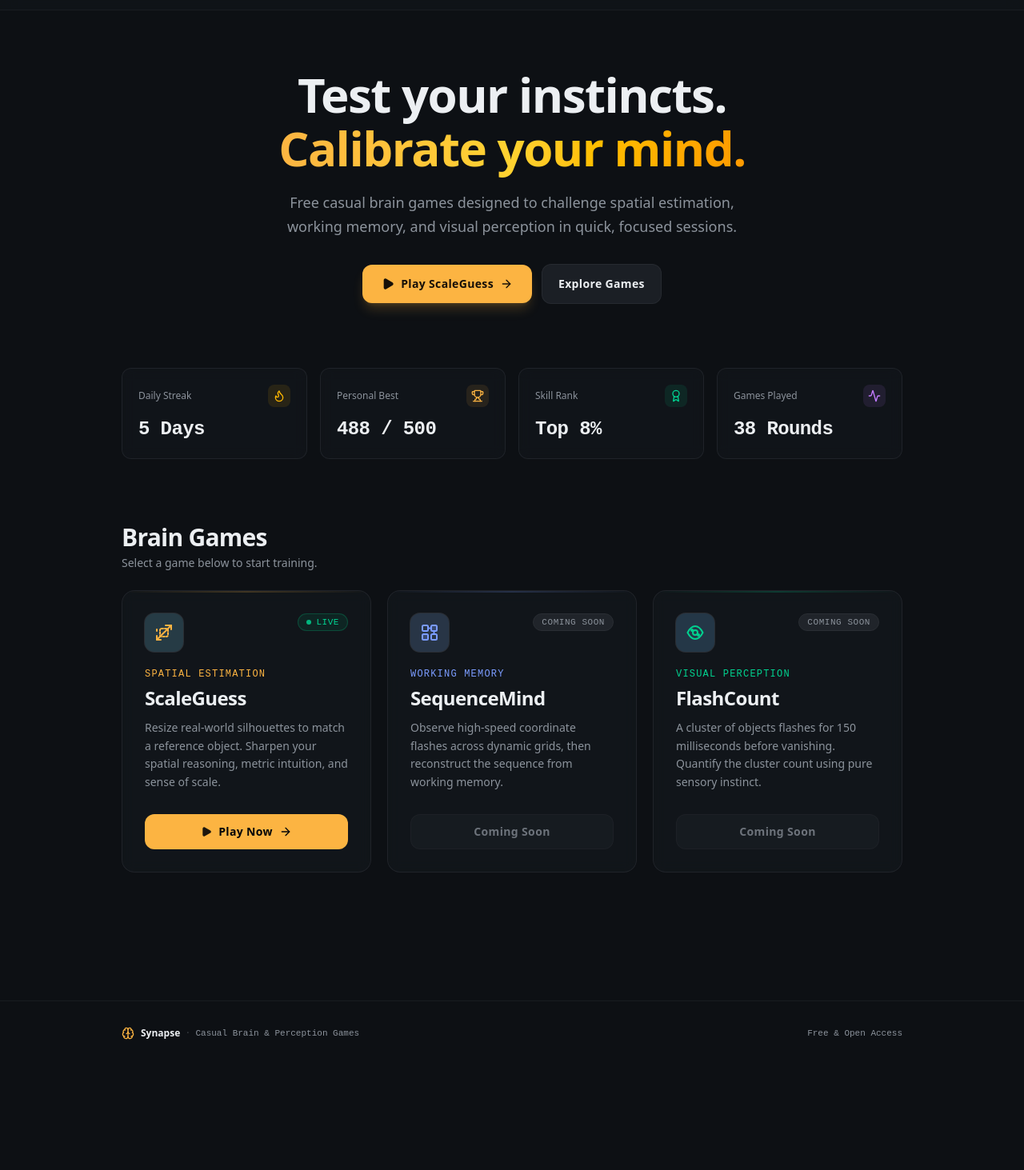
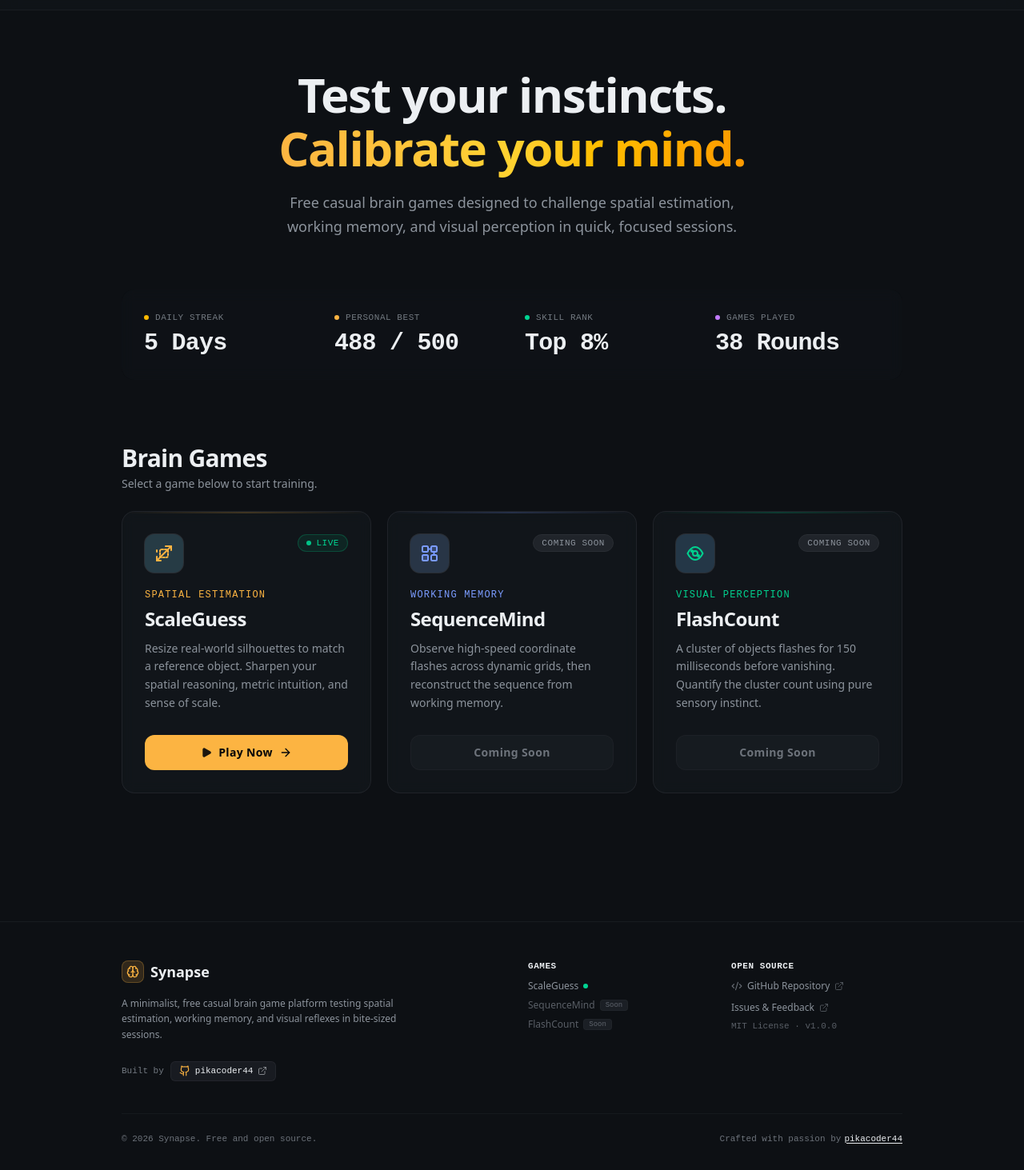
Before and after one commit to pikacoder44/Guess-the-size, a React (Vite) app: page / in a window 1280 px wide. Shown: the part 48-1511 px from the top of the page at 80% size. Before the commit the page ends 1380 px from the top, so only its background shows below. Built offline with nearby package versions, Linux system fonts and the light colour scheme; no server answers.

Commit message:
Made navbar and homepage minimal

```diff
--- a/src/App.tsx
+++ b/src/App.tsx
@@ -146,7 +146,7 @@ export function App() {
       )}
 
       {/* ── Footer ── */}
-      <Footer />
+      <Footer onNavigate={navigateTo} />
 
       {/* ── In-App Auth Modal ── */}
       <AuthModal />
--- a/src/components/home/Footer.tsx
+++ b/src/components/home/Footer.tsx
@@ -1,18 +1,165 @@
-import { Brain } from "lucide-react";
+import { Brain, ExternalLink, Code2 } from "lucide-react";
 
-export function Footer() {
+interface FooterProps {
+  onNavigate?: (route: "home" | "scaleGuess") => void;
+}
+
+function GithubIcon({ className = "w-4 h-4" }: { className?: string }) {
   return (
-    <footer className="w-full border-t border-border/40 mt-16 sm:mt-24 py-8 text-xs text-muted-foreground">
-      <div className="max-w-5xl mx-auto px-4 sm:px-6 flex flex-col sm:flex-row items-center justify-between gap-4">
-        <div className="flex items-center gap-2">
-          <Brain className="w-4 h-4 text-primary" />
-          <span className="font-display font-semibold text-foreground">Synapse</span>
-          <span className="opacity-40">·</span>
-          <span className="font-mono text-[11px]">Casual Brain &amp; Perception Games</span>
+    <svg
+      viewBox="0 0 24 24"
+      fill="none"
+      stroke="currentColor"
+      strokeWidth="2"
+      strokeLinecap="round"
+      strokeLinejoin="round"
+      className={className}
+      aria-hidden="true"
+    >
+      <path d="M15 22v-4a4.8 4.8 0 0 0-1-3.5c3 0 6-2 6-5.5.08-1.25-.27-2.48-1-3.5.28-1.15.28-2.35 0-3.5 0 0-1 0-3 1.5-2.64-.5-5.36-.5-8 0C6 2 5 2 5 2c-.3 1.15-.3 2.35 0 3.5A5.403 5.403 0 0 0 4 9c0 3.5 3 5.5 6 5.5-.39.49-.68 1.05-.85 1.65-.17.6-.22 1.23-.15 1.85v4" />
+      <path d="M9 18c-4.51 2-5-2-7-2" />
+    </svg>
+  );
+}
+
+const CURRENT_YEAR = new Date().getFullYear();
+
+export function Footer({ onNavigate }: FooterProps) {
+  const handleGameClick = (route: "home" | "scaleGuess") => {
+    if (onNavigate) {
+      onNavigate(route);
+    } else {
+      const target = route === "home" ? "/" : "/scaleGuess";
+      history.pushState(null, "", target);
+      window.dispatchEvent(new PopStateEvent("popstate"));
+    }
+  };
+
+  return (
+    <footer className="w-full border-t border-border/40 mt-16 sm:mt-24 pt-12 pb-8 text-xs text-muted-foreground">
+      <div className="max-w-5xl mx-auto px-4 sm:px-6">
+        {/* Multi-column grid */}
+        <div className="grid grid-cols-1 md:grid-cols-4 gap-8 sm:gap-10 pb-10 border-b border-border/30">
+          {/* Brand & Blurb (Span 2) */}
+          <div className="md:col-span-2 flex flex-col gap-3">
+            <button
+              type="button"
+              onClick={() => handleGameClick("home")}
+              className="flex items-center gap-2 text-foreground font-display font-bold text-lg hover:text-primary transition-colors cursor-pointer w-fit"
+            >
+              <div className="w-7 h-7 rounded-lg bg-primary/15 border border-primary/25 flex items-center justify-center text-primary">
+                <Brain className="w-4 h-4" />
+              </div>
+              <span>Synapse</span>
+            </button>
+
+            <p className="text-xs text-muted-foreground leading-relaxed max-w-sm mt-1">
+              A minimalist, free casual brain game platform testing spatial estimation,
+              working memory, and visual reflexes in bite-sized sessions.
+            </p>
+
+            {/* Creator link */}
+            <div className="mt-2 pt-1 flex items-center gap-2">
+              <span className="font-mono text-[11px] text-muted-foreground/80">
+                Built by
+              </span>
+              <a
+                href="https://github.com/pikacoder44"
+                target="_blank"
+                rel="noopener noreferrer"
+                className="inline-flex items-center gap-1.5 px-2.5 py-1 rounded-md bg-secondary/60 hover:bg-secondary text-foreground text-[11px] font-mono border border-border/60 hover:border-primary/40 transition-all cursor-pointer group"
+              >
+                <GithubIcon className="w-3.5 h-3.5 text-primary group-hover:scale-105 transition-transform" />
+                <span>pikacoder44</span>
+                <ExternalLink className="w-3 h-3 opacity-50 group-hover:opacity-100" />
+              </a>
+            </div>
+          </div>
+
+          {/* Column 2: Games */}
+          <div className="flex flex-col gap-2.5">
+            <span className="font-mono text-[11px] uppercase tracking-wider text-foreground font-semibold">
+              Games
+            </span>
+            <ul className="flex flex-col gap-2 text-xs">
+              <li>
+                <button
+                  type="button"
+                  onClick={() => handleGameClick("scaleGuess")}
+                  className="hover:text-primary transition-colors flex items-center gap-1.5 cursor-pointer text-left"
+                >
+                  <span>ScaleGuess</span>
+                  <span className="w-1.5 h-1.5 rounded-full bg-emerald-400" />
+                </button>
+              </li>
+              <li className="flex items-center gap-1.5 text-muted-foreground/60">
+                <span>SequenceMind</span>
+                <span className="text-[9px] font-mono px-1.5 py-0.2 rounded bg-secondary/80 border border-border/40">
+                  Soon
+                </span>
+              </li>
+              <li className="flex items-center gap-1.5 text-muted-foreground/60">
+                <span>FlashCount</span>
+                <span className="text-[9px] font-mono px-1.5 py-0.2 rounded bg-secondary/80 border border-border/40">
+                  Soon
+                </span>
+              </li>
+            </ul>
+          </div>
+
+          {/* Column 3: Open Source & Code */}
+          <div className="flex flex-col gap-2.5">
+            <span className="font-mono text-[11px] uppercase tracking-wider text-foreground font-semibold">
+              Open Source
+            </span>
+            <ul className="flex flex-col gap-2 text-xs">
+              <li>
+                <a
+                  href="https://github.com/pikacoder44/Guess-the-size"
+                  target="_blank"
+                  rel="noopener noreferrer"
+                  className="hover:text-primary transition-colors inline-flex items-center gap-1.5"
+                >
+                  <Code2 className="w-3.5 h-3.5 opacity-70" />
+                  <span>GitHub Repository</span>
+                  <ExternalLink className="w-3 h-3 opacity-50" />
+                </a>
+              </li>
+              <li>
+                <a
+                  href="https://github.com/pikacoder44/Guess-the-size/issues"
+                  target="_blank"
+                  rel="noopener noreferrer"
+                  className="hover:text-primary transition-colors inline-flex items-center gap-1.5"
+                >
+                  <span>Issues &amp; Feedback</span>
+                  <ExternalLink className="w-3 h-3 opacity-50" />
+                </a>
+              </li>
+              <li className="text-muted-foreground/60 font-mono text-[11px]">
+                MIT License · v1.0.0
+              </li>
+            </ul>
+          </div>
         </div>
 
-        <div className="font-mono text-[11px] text-muted-foreground">
-          Free &amp; Open Access
+        {/* Bottom copyright row */}
+        <div className="pt-6 flex flex-col sm:flex-row items-center justify-between gap-3 font-mono text-[11px] text-muted-foreground/75">
+          <div>
+            © {CURRENT_YEAR} Synapse. Free and open source.
+          </div>
+
+          <div className="flex items-center gap-1">
+            <span>Crafted with passion by</span>
+            <a
+              href="https://github.com/pikacoder44"
+              target="_blank"
+              rel="noopener noreferrer"
+              className="text-foreground hover:text-primary transition-colors underline underline-offset-2"
+            >
+              pikacoder44
+            </a>
+          </div>
         </div>
       </div>
     </footer>
--- a/src/components/home/GameCard.tsx
+++ b/src/components/home/GameCard.tsx
@@ -20,7 +20,7 @@ export function GameCard({ card, onNavigate }: GameCardProps) {
 
   return (
     <motion.article
-      className="group relative flex flex-col rounded-2xl border border-border/60 bg-card/60 backdrop-blur-sm overflow-hidden cursor-pointer select-none transition-all duration-300 ease-[cubic-bezier(0.23,1,0.32,1)] hover:border-[var(--card-accent)] hover:shadow-xl hover:shadow-[var(--card-glow)] focus-within:ring-2 focus-within:ring-[var(--card-accent)]"
+      className="group relative flex flex-col rounded-2xl border border-border/60 bg-card/60 backdrop-blur-sm overflow-hidden cursor-pointer select-none transition-all duration-300 ease-[cubic-bezier(0.23,1,0.32,1)] hover:border-(--card-accent) hover:shadow-xl hover:shadow-(color:--card-glow) focus-within:ring-2 focus-within:ring-(--card-accent)"
       style={
         {
           "--card-accent": card.accentColor,
@@ -57,7 +57,7 @@ export function GameCard({ card, onNavigate }: GameCardProps) {
 
       {/* Subtle accent border line on top */}
       <div
-        className="absolute top-0 left-0 right-0 h-[2px] opacity-20 group-hover:opacity-100 transition-all duration-300"
+        className="absolute top-0 left-0 right-0 h-0.5 opacity-20 group-hover:opacity-100 transition-all duration-300"
         style={{
           background: `linear-gradient(90deg, transparent 0%, ${card.accentColor} 50%, transparent 100%)`,
         }}
--- a/src/components/home/HeroSection.tsx
+++ b/src/components/home/HeroSection.tsx
@@ -1,16 +1,6 @@
-import { ArrowRight, Play } from "lucide-react";
-
-interface HeroSectionProps {
-  onPlayFeatured: () => void;
-  onExploreModules: () => void;
-}
-
-export function HeroSection({
-  onPlayFeatured,
-  onExploreModules,
-}: HeroSectionProps) {
+export function HeroSection() {
   return (
-    <section className="relative pt-8 sm:pt-14 pb-8 sm:pb-12 flex flex-col items-center text-center">
+    <section className="relative pt-8 sm:pt-14 pb-4 sm:pb-8 flex flex-col items-center text-center">
       {/* Soft background glow */}
       <div
         className="absolute top-1/2 left-1/2 -translate-x-1/2 -translate-y-1/2 w-full max-w-2xl h-56 sm:h-72 pointer-events-none -z-10 blur-3xl opacity-20"
@@ -33,27 +23,6 @@ export function HeroSection({
         Free casual brain games designed to challenge spatial estimation,
         working memory, and visual perception in quick, focused sessions.
       </p>
-
-      {/* Action buttons */}
-      <div className="mt-8 flex flex-col sm:flex-row items-center gap-3 w-full sm:w-auto">
-        <button
-          type="button"
-          onClick={onPlayFeatured}
-          className="w-full sm:w-auto px-6 py-3.5 rounded-xl font-bold text-sm tracking-wide bg-primary text-primary-foreground shadow-lg shadow-primary/20 hover:brightness-105 active:scale-[0.98] transition-all flex items-center justify-center gap-2 cursor-pointer"
-        >
-          <Play className="w-4 h-4 fill-current" />
-          <span>Play ScaleGuess</span>
-          <ArrowRight className="w-4 h-4" />
-        </button>
-
-        <button
-          type="button"
-          onClick={onExploreModules}
-          className="w-full sm:w-auto px-5 py-3.5 rounded-xl font-semibold text-sm tracking-wide bg-secondary/80 hover:bg-secondary border border-border/80 text-foreground hover:text-primary transition-all flex items-center justify-center gap-2 cursor-pointer"
-        >
-          <span>Explore Games</span>
-        </button>
-      </div>
     </section>
   );
 }
--- a/src/components/home/PlayerStats.tsx
+++ b/src/components/home/PlayerStats.tsx
@@ -1,72 +1,60 @@
-import { Flame, Trophy, Award, Activity } from "lucide-react";
-
 export function PlayerStats() {
   const stats = [
     {
       id: "streak",
       label: "Daily Streak",
       value: "5 Days",
-      icon: Flame,
-      color: "text-amber-400",
-      bgColor: "bg-amber-400/10",
-      borderColor: "border-border/60",
+      dotColor: "bg-amber-400",
+      accentHover: "group-hover:text-amber-400",
     },
     {
       id: "personal-best",
       label: "Personal Best",
       value: "488 / 500",
-      icon: Trophy,
-      color: "text-primary",
-      bgColor: "bg-primary/10",
-      borderColor: "border-border/60",
+      dotColor: "bg-primary",
+      accentHover: "group-hover:text-primary",
     },
     {
       id: "global-rank",
       label: "Skill Rank",
       value: "Top 8%",
-      icon: Award,
-      color: "text-emerald-400",
-      bgColor: "bg-emerald-400/10",
-      borderColor: "border-border/60",
+      dotColor: "bg-emerald-400",
+      accentHover: "group-hover:text-emerald-400",
     },
     {
       id: "drills-completed",
       label: "Games Played",
       value: "38 Rounds",
-      icon: Activity,
-      color: "text-purple-400",
-      bgColor: "bg-purple-400/10",
-      borderColor: "border-border/60",
+      dotColor: "bg-purple-400",
+      accentHover: "group-hover:text-purple-400",
     },
   ];
 
   return (
-    <section className="w-full my-6 sm:my-8">
-      <div className="grid grid-cols-2 lg:grid-cols-4 gap-3 sm:gap-4">
-        {stats.map((stat) => {
-          const Icon = stat.icon;
-          return (
+    <section className="w-full my-4 sm:my-8">
+      {/* Borderless blended stats panel with soft backdrop tint */}
+      <div className="rounded-2xl bg-card/20 backdrop-blur-sm p-4 sm:p-7 grid grid-cols-2 md:grid-cols-4 gap-6 sm:gap-8">
+        {stats.map((stat) => (
           <div
             key={stat.id}
-              className={`rounded-xl border ${stat.borderColor} bg-card/50 backdrop-blur-sm p-4 sm:p-5 flex flex-col justify-between transition-colors hover:bg-card/80 hover:border-border`}
+            className="group flex flex-col gap-1.5 transition-transform duration-200 hover:-translate-y-0.5 cursor-default"
           >
-              <div className="flex items-center justify-between mb-3">
-                <span className="text-xs text-muted-foreground font-medium">
+            {/* Label with micro accent dot */}
+            <div className="flex items-center gap-2 text-xs font-mono text-muted-foreground/80">
+              <span className={`w-1.5 h-1.5 rounded-full ${stat.dotColor}`} />
+              <span className="uppercase tracking-wider text-[11px] font-medium">
                 {stat.label}
               </span>
-                <div
-                  className={`w-7 h-7 rounded-lg ${stat.bgColor} ${stat.color} flex items-center justify-center`}
-                >
-                  <Icon className="w-4 h-4" />
-                </div>
             </div>
 
-              <div className="text-xl sm:text-2xl font-mono font-bold text-foreground tracking-tight">
+            {/* Value */}
+            <div
+              className={`text-2xl sm:text-3xl font-mono font-bold tracking-tight text-foreground transition-colors ${stat.accentHover}`}
+            >
               {stat.value}
             </div>
           </div>
-          );
-        })}
+        ))}
       </div>
     </section>
   );
--- a/src/pages/HomePage.tsx
+++ b/src/pages/HomePage.tsx
@@ -7,13 +7,6 @@ interface HomePageProps {
 }
 
 export function HomePage({ onNavigate }: HomePageProps) {
-  const handleScrollToGames = () => {
-    const el = document.getElementById("games-section");
-    if (el) {
-      el.scrollIntoView({ behavior: "smooth" });
-    }
-  };
-
   const handleCardNavigate = (href: string) => {
     if (href === "/scaleGuess" || href === "/scaleguess") {
       onNavigate("scaleGuess");
@@ -30,10 +23,7 @@ export function HomePage({ onNavigate }: HomePageProps) {
   return (
     <div className="flex-1 max-w-5xl w-full mx-auto px-4 sm:px-6 py-4 flex flex-col">
       {/* 1. Hero Section */}
-      <HeroSection
-        onPlayFeatured={() => onNavigate("scaleGuess")}
-        onExploreModules={handleScrollToGames}
-      />
+      <HeroSection />
 
       {/* 2. Player Stats */}
       <PlayerStats />
```
Lines whose indentation alone changed are shown as unchanged.
